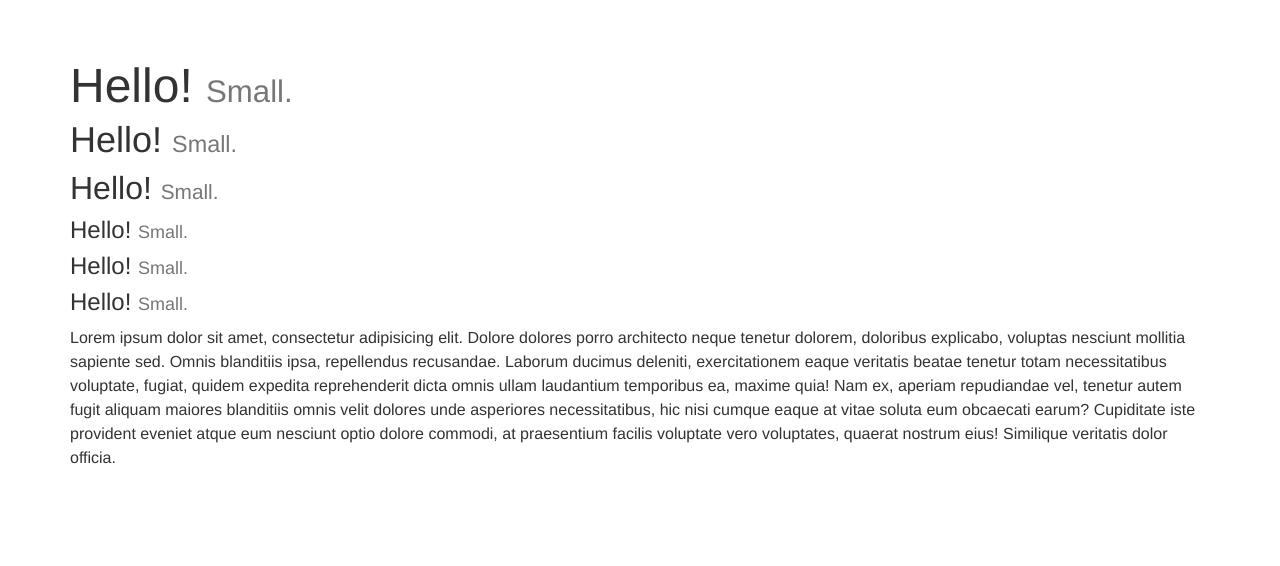
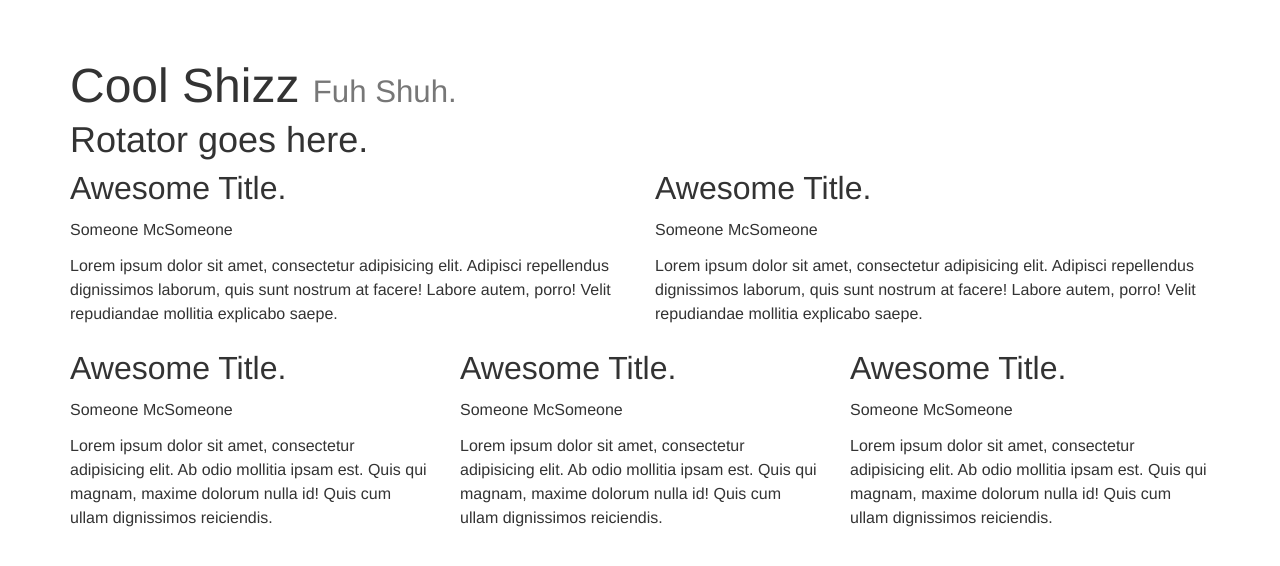
Before and after one commit to jakehirzel/article-project, a plain HTML site: page index.html in a window 1280 px wide. Drawn offline with nearby package versions, Linux system fonts and the light colour scheme.

Commit message:
Add some basic FPO content.

```diff
--- a/css/main.css
+++ b/css/main.css
@@ -44,5 +44,11 @@ h4, h5, h6, .h4, .h5, .h6 {
 }
 
 p {
-  margin: 0 0 .75rem 0;
+  margin-top: .75rem;
+  margin-bottom: .75rem;
 }
+
+.articles {
+  margin-top: -.75rem;
+  margin-bottom: -.75rem;
+}
--- a/index.html
+++ b/index.html
@@ -25,15 +25,45 @@
             <p class="browserupgrade">You are using an <strong>outdated</strong> browser. Please <a href="http://browsehappy.com/">upgrade your browser</a> to improve your experience.</p>
         <![endif]-->
 
-    <div class="container">
-        <h1>Hello! <small>Small.</small></h1>
-        <h2>Hello! <small>Small.</small></h2>
-        <h3>Hello! <small>Small.</small></h3>
-        <h4>Hello! <small>Small.</small></h4>
-        <h5>Hello! <small>Small.</small></h5>
-        <h6>Hello! <small>Small.</small></h6>
-        <p>Lorem ipsum dolor sit amet, consectetur adipisicing elit. Dolore dolores porro architecto neque tenetur dolorem, doloribus explicabo, voluptas nesciunt mollitia sapiente sed. Omnis blanditiis ipsa, repellendus recusandae. Laborum ducimus deleniti, exercitationem eaque veritatis beatae tenetur totam necessitatibus voluptate, fugiat, quidem expedita reprehenderit dicta omnis ullam laudantium temporibus ea, maxime quia! Nam ex, aperiam repudiandae vel, tenetur autem fugit aliquam maiores blanditiis omnis velit dolores unde asperiores necessitatibus, hic nisi cumque eaque at vitae soluta eum obcaecati earum? Cupiditate iste provident eveniet atque eum nesciunt optio dolore commodi, at praesentium facilis voluptate vero voluptates, quaerat nostrum eius! Similique veritatis dolor officia.</p>
+<div class="container">
+  <header>
+    <h1 class="text-capitalize">Cool Shizz <small>Fuh shuh.</small></h1>
+  </header>
+  <div class="hero">
+    <h2>Rotator goes here.</h2>
+  </div>
+  <div class="articles">
+    <div class="row">
+      <div class="col-xs-12 col-sm-6">
+        <h3>Awesome Title.</h3>
+        <div class="byline">Someone McSomeone</div>
+        <p>Lorem ipsum dolor sit amet, consectetur adipisicing elit. Adipisci repellendus dignissimos laborum, quis sunt nostrum at facere! Labore autem, porro! Velit repudiandae mollitia explicabo saepe.</p>
+      </div>
+      <div class="col-xs-12 col-sm-6">
+        <h3>Awesome Title.</h3>
+        <div class="byline">Someone McSomeone</div>
+        <p>Lorem ipsum dolor sit amet, consectetur adipisicing elit. Adipisci repellendus dignissimos laborum, quis sunt nostrum at facere! Labore autem, porro! Velit repudiandae mollitia explicabo saepe.</p>
+      </div>
     </div>
+    <div class="row">
+      <div class="col-xs-12 col-sm-4">
+        <h3>Awesome Title.</h3>
+        <div class="byline">Someone McSomeone</div>
+        <p>Lorem ipsum dolor sit amet, consectetur adipisicing elit. Ab odio mollitia ipsam est. Quis qui magnam, maxime dolorum nulla id! Quis cum ullam dignissimos reiciendis.</p>
+      </div>
+      <div class="col-xs-12 col-sm-4">
+        <h3>Awesome Title.</h3>
+        <div class="byline">Someone McSomeone</div>
+        <p>Lorem ipsum dolor sit amet, consectetur adipisicing elit. Ab odio mollitia ipsam est. Quis qui magnam, maxime dolorum nulla id! Quis cum ullam dignissimos reiciendis.</p>
+      </div>
+      <div class="col-xs-12 col-sm-4">
+        <h3>Awesome Title.</h3>
+        <div class="byline">Someone McSomeone</div>
+        <p>Lorem ipsum dolor sit amet, consectetur adipisicing elit. Ab odio mollitia ipsam est. Quis qui magnam, maxime dolorum nulla id! Quis cum ullam dignissimos reiciendis.</p>
+      </div>
+    </div>
+  </div>
+</div>
 
 
     <script src="//ajax.googleapis.com/ajax/libs/jquery/1.11.2/jquery.min.js"></script>
```
